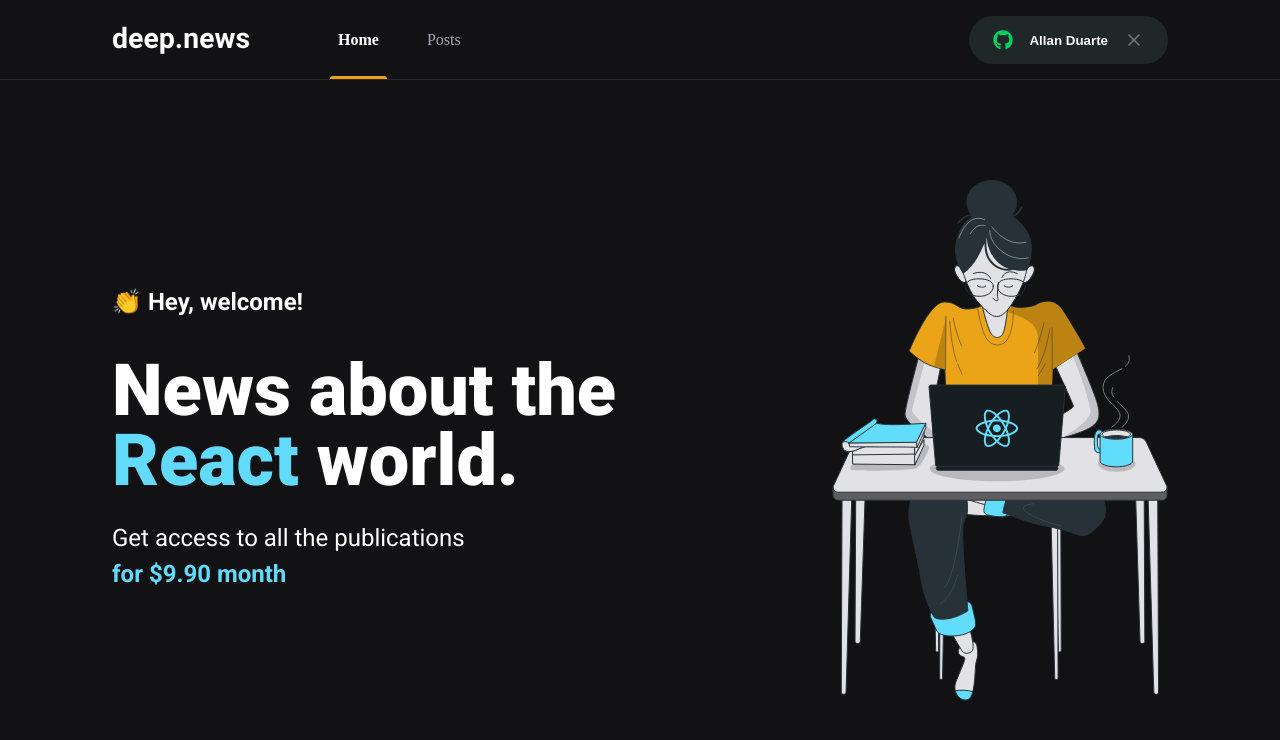
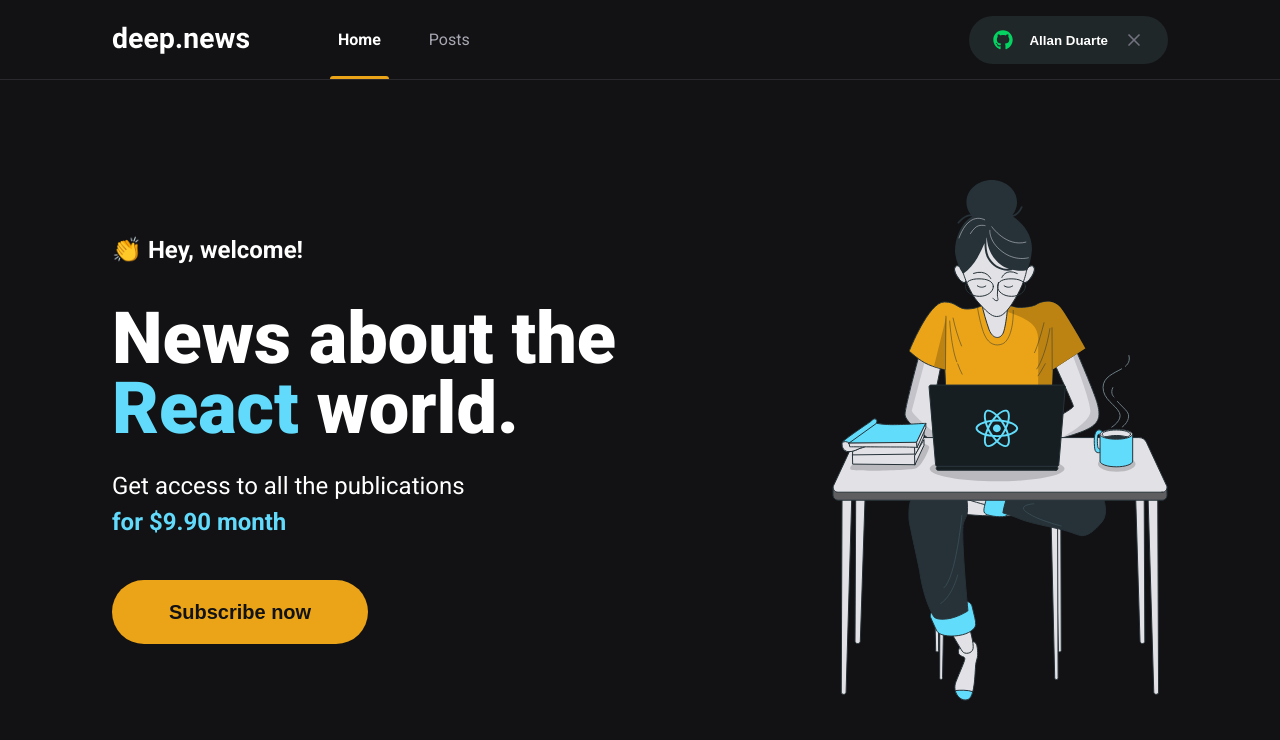
Before and after one commit to nullCommit/deepnews, a Next.js app: page / in a window 1280 px wide. Shown: the top 740 px of the page. Built offline with nearby package versions, Linux system fonts and the light colour scheme.

Commit message:
Adiciona botão subscribe

```diff
--- a/src/components/Header/styles.module.scss
+++ b/src/components/Header/styles.module.scss
@@ -17,6 +17,7 @@
   nav {
     margin-left: 5rem;
     height: 5rem;
+    font-family: 'Roboto';
 
     a {
       display: inline-block;
--- /dev/null
+++ b/src/components/SubscribeButton/index.tsx
@@ -0,0 +1,9 @@
+import styles from './styles.module.scss';
+
+export function SubscribeButton() {
+  return (
+    <button type='button' className={styles.subscribeButton}>
+      Subscribe now
+    </button>
+  );
+}
--- /dev/null
+++ b/src/components/SubscribeButton/styles.module.scss
@@ -0,0 +1,20 @@
+.subscribeButton {
+  height: 4rem;
+  width: 256px;
+  border: 0;
+  border-radius: 2rem;
+  background: var(--yellow-500);
+  color: var(--gray-900);
+  font-size: 1.25rem;
+  font-weight: bold;
+
+  display: flex;
+  align-items: center;
+  justify-content: center;
+
+  transition: filter 0.2s;
+
+  &:hover {
+    filter: brightness(0.8);
+  }
+}
--- a/src/pages/home.module.scss
+++ b/src/pages/home.module.scss
@@ -39,4 +39,8 @@
       font-weight: bold;
     }
   }
+
+  button {
+    margin-top: 2.5rem;
+  }
 }
--- a/src/pages/index.tsx
+++ b/src/pages/index.tsx
@@ -1,4 +1,5 @@
 import Head from 'next/head';
+import { SubscribeButton } from '../components/SubscribeButton';
 
 import styles from './home.module.scss';
 
@@ -21,6 +22,8 @@
             Get access to all the publications <br />
             <span>for $9.90 month</span>
           </p>
+
+          <SubscribeButton />
         </section>
 
         <img src='/images/avatar.svg' alt='Girl coding' />
```
